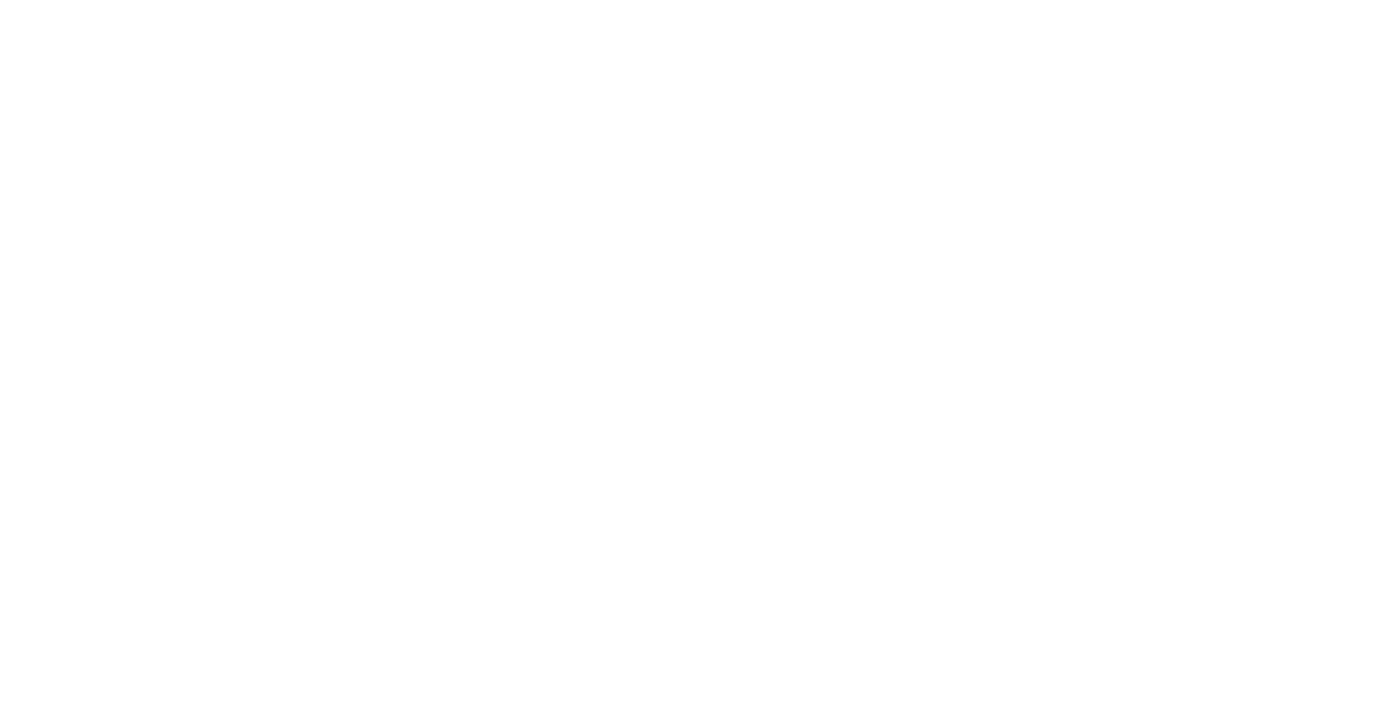
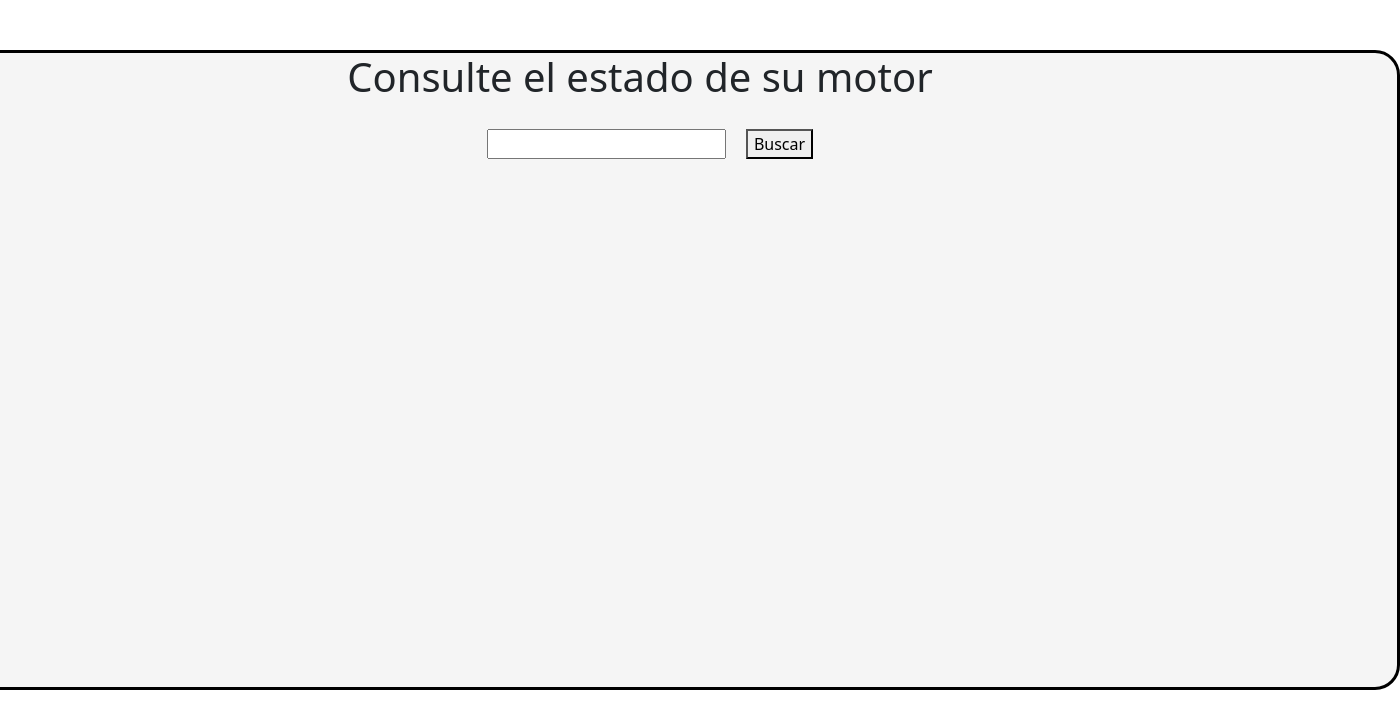
Before and after one commit to Dsotofuya/Trabajo-De-Campo---Rectificadora-De-Motores, a React (Create React App) app in the folder rectimotor-frontend/: page /orders/details/1 in a window 1280 px wide. Before the commit this address had no page. Shown: the top 728 px of the page, 1400 px wide, since content can reach past the window. Built offline with nearby package versions, Linux system fonts and the light colour scheme; no server answers.

Commit message:
Consulta de los reportes (Falta renderizar los datos)

```diff
--- a/rectimotor-frontend/src/App.js
+++ b/rectimotor-frontend/src/App.js
@@ -2,6 +2,7 @@
 import React from 'react';
 //import ClientWiew from './ClientWiew';
 import CompShowOrders from './ConsultOrders';
+import CompShowReport from './CompShowReport.js';
 import { BrowserRouter, Route, Routes } from 'react-router-dom';
 
 function App() {
@@ -9,6 +10,7 @@
     <BrowserRouter>
       <Routes>
         <Route path='/orders/:id' element={<CompShowOrders />} />
+        <Route path='/orders/details/:id_order' element={<CompShowReport />} />
       </Routes>
     </BrowserRouter>
   );
--- /dev/null
+++ b/rectimotor-frontend/src/CompShowReport.js
@@ -0,0 +1,44 @@
+import React, { useState, useEffect } from 'react';
+import { useParams, useNavigate } from 'react-router-dom';
+
+
+const CompShowReports = () => {
+    // Getting the data from de database and setting the variable to render
+    const URI = 'http://localhost:3412/orders/details/'
+    const [details, setDetails] = useState([])
+    const params = useParams()
+    const navigate = useNavigate()
+    useEffect(() => {
+        fetch(URI + params.id_order).then((res) => res.json()).then((data) => { setDetails(data) })
+    }, [])
+    // -------------------------------------------------------------------
+    console.log(details)
+    // Returning the component
+    return (
+        <div className="App">
+            <div className='contenedor-principal'>
+                <h1>Consulte el estado de su motor</h1>
+                {/* Input de la cedula u orden */}
+                <form onSubmit={() => navigate(`/orders/${document.getElementById('cc').value}`)}>
+                    <input id="cc" className='input' type='text' name='search'></input>
+                    <button className='buton' variant='primary' type='submit'>Buscar</button>
+                </form>
+                <div className='container'>
+                    {/*
+                    <div> {details[0]..id_reporte} </div>
+                    <div> {details[0].cc_persona} </div>
+                    <div> {details[0].nombres_apellidos}</div>
+                    <div> {details[0].nombre_trabajo}</div>
+                    <div> {details[0].telefono_persona}</div>
+                    <div> {details[0].total}</div>
+                    <div> {details[0].valor_trabajo}</div>
+                    */}
+                </div>
+            </div>
+        </div>
+    )
+}
+
+//<!-- Se verifica si el array existe antes de renderizar las targetas
+//</div>(details[0] || []).map((detail, i) => { -->
+export default CompShowReports;
--- a/rectimotor-frontend/src/ConsultOrders.js
+++ b/rectimotor-frontend/src/ConsultOrders.js
@@ -1,5 +1,5 @@
 import React, { useState, useEffect } from 'react';
-import { useParams } from 'react-router-dom';
+import { useParams, useNavigate } from 'react-router-dom';
 
 
 const CompShowOrders = () => {
@@ -7,16 +7,23 @@
     const URI = 'http://localhost:3412/orders/'
     const [orders, setOrders] = useState([])
     const params = useParams()
+    const navigate = useNavigate()
     useEffect(() => {
         fetch(URI + params.id).then((res) => res.json()).then((data) => { setOrders(data) })
     }, [])
     // -------------------------------------------------------------------
-
+    console.log(orders)
     // Returning the component
     return (
         <div className="App">
             <div className='contenedor-principal'>
                 <h1>Consulte el estado de su motor</h1>
+                {/* Input de la cedula u orden */}
+                <form onSubmit={() => navigate(`/orders/${document.getElementById('cc').value}`)}>
+                    <input id="cc" className='input' type='text' name='search'></input>
+                    <button className='buton' variant='primary' type='submit'>Buscar</button>
+                </form>
+
                 <div className='container'>
                     <div className='row'>
                         <div className='col'>
@@ -24,9 +31,8 @@
                                 <thead className='table-primary'>
                                     <tr>
                                         <th> id de la orden </th>
-                                        <th> id del motor </th>
-                                        <th> id del taller </th>
                                         <th> Cédula </th>
+                                        <th> nombre motor </th>
                                         <th> placa </th>
                                         <th> fecha de recibido </th>
                                         <th> fecha de entrega estimada </th>
@@ -35,11 +41,12 @@
                                 </thead>
                                 <tbody>
                                     {
-                                        orders.map((order, i) => {
-                                             return <tr key={i}>
-                                                 <td>{order.id_motor}</td>
-                                                 <td>{order.id_taller}</td>
+                                        //Se verifica si el array existe antes de renderizar las targetas
+                                        (orders[0] || []).map((order, i) => {
+                                            return <tr key={i} onClick={() => navigate(`/orders/details/${order.id_orden}`)}>
+                                                <td>{order.id_orden}</td>
                                                 <td>{order.cc_persona}</td>
+                                                <td>{order.nombre_motor}</td>
                                                 <td>{order.placa}</td>
                                                 <td>{order.fecha_recibido}</td>
                                                 <td>{order.fecha_entrega}</td>
```
Also changed, not shown: 2 other files (tests, documents, lock files or other folders). Lines whose indentation alone changed are shown as unchanged.
